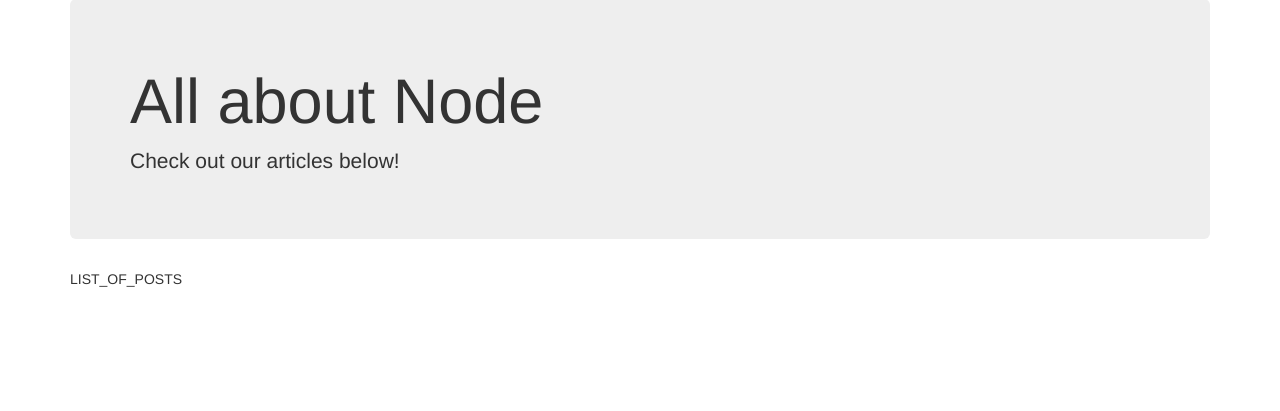
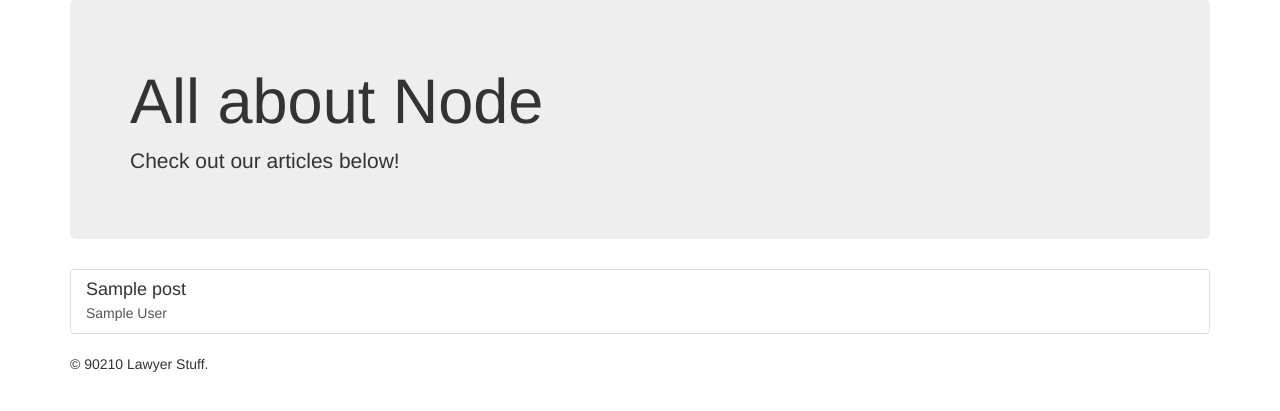
Before and after one commit to gatomai/node-blog, a Node project: template views/home.ejs in a window 1280 px wide. Shown: the part 71-482 px from the top of the page. Run offline with Node 20 templates, Linux system fonts and the light colour scheme; the template is opened without the code that fills it: most values are stand-ins (such as "Sample title", 1, 10 or a date in 2020).

Commit message:
Added the functionality within each module

```diff
--- /dev/null
+++ b/app.js
@@ -0,0 +1,60 @@
+/* app.js */
+
+//require and instantiate express
+const app = require('express')()
+
+//fake posts to simulate a database
+const posts = [
+    {
+        id: 1,
+        author: 'John',
+        title: 'Templating with EJS',
+        body: 'Blog post number 1'
+    },
+    {
+        id: 2,
+        author: 'Drake',
+        title: 'Express: Starting from the Bottom',
+        body: 'Blog post number 2'
+    },
+    {
+        id: 3,
+        author: 'Emma',
+        title: 'Streams',
+        body: 'Blog post number 3'
+    },
+    {
+        id: 4,
+        author: 'Cody',
+        title: 'Events',
+        body: 'Blog post number 4'
+    }
+]
+
+//set the view engine to ejs
+app.set('view engine', 'ejs')
+
+// blog home page
+app.get('/', (req, res) => {
+  // render `home.ejs` with the list of posts
+  res.render('home', { posts: posts })
+})
+
+// blog post
+app.get('/post/:id', (req, res) => {
+  // find the post in the `posts` array
+  const post = posts.filter((post) => {
+    return post.id == req.params.id
+  })[0]
+
+  // render the `post.ejs` template with the post content
+  res.render('post', {
+    author: post.author,
+    title: post.title,
+    body: post.body
+  })
+})
+
+app.listen(8080)
+
+console.log('listening on port 8080')
--- a/views/home.ejs
+++ b/views/home.ejs
@@ -17,7 +17,6 @@
             }
         </style>
     </head>
-</html>
 
 <body>
     <div class="container">
@@ -31,10 +30,16 @@
             <div class="col-lg-12">
                 <div class="list-group">
                     <!-- loop over blog posts and render them -->
-                    LIST_OF_POSTS
+                    <% posts.forEach((post) => { %>
+                        <a href="/post/<%= post.id %>" class="list-group-item">
+                          <h4 class="list-group-item-heading"><%= post.title %></h4>
+                          <p class="list-group-item-text"><%= post.author %></p>
+                        </a>
+                      <% }) %>
                 </div>
             </div>
         </div>
+        <%- include('partials/footer') %>
     </div>
 </body>
 
```
Also changed, not shown: views/post.ejs (+7 -5 lines).
